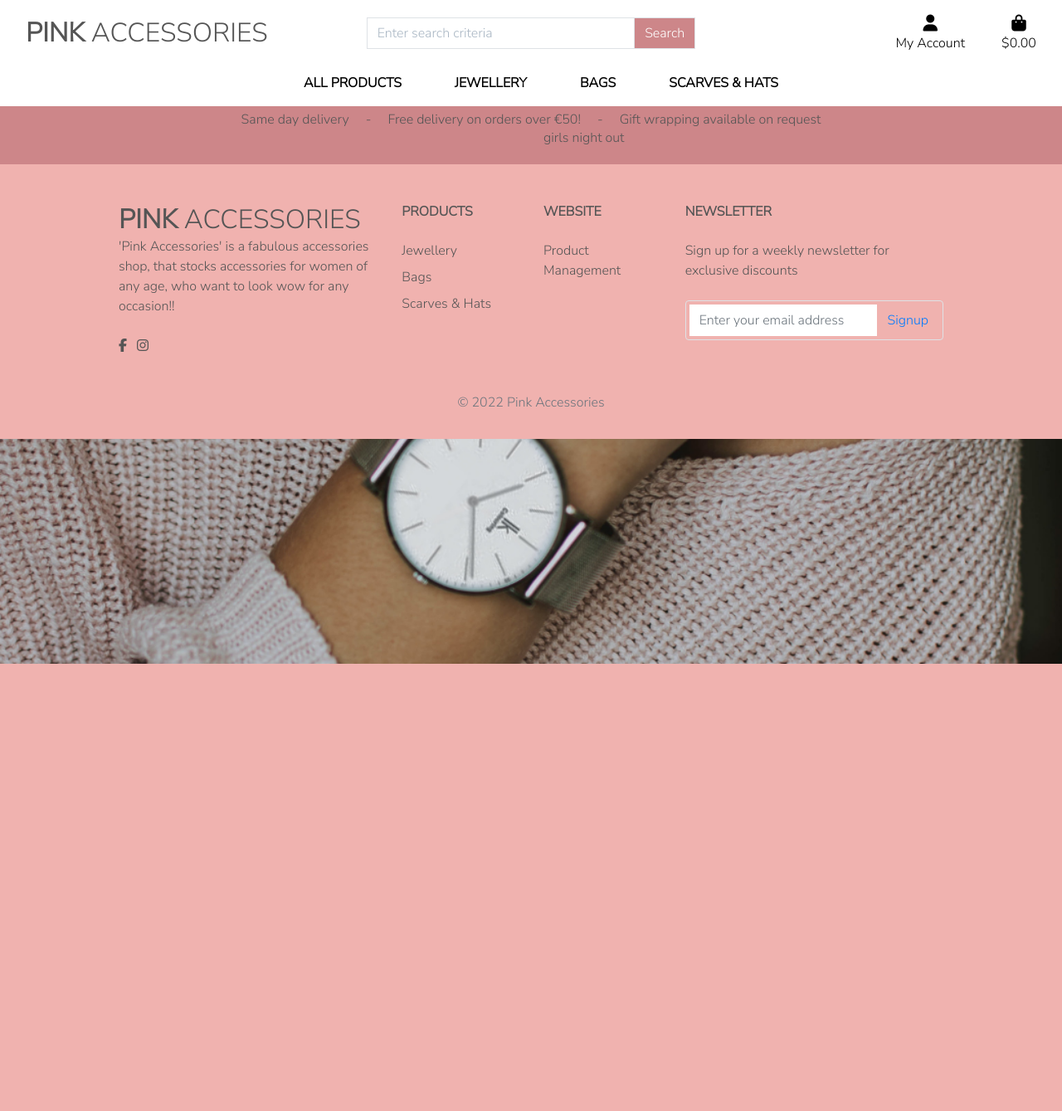
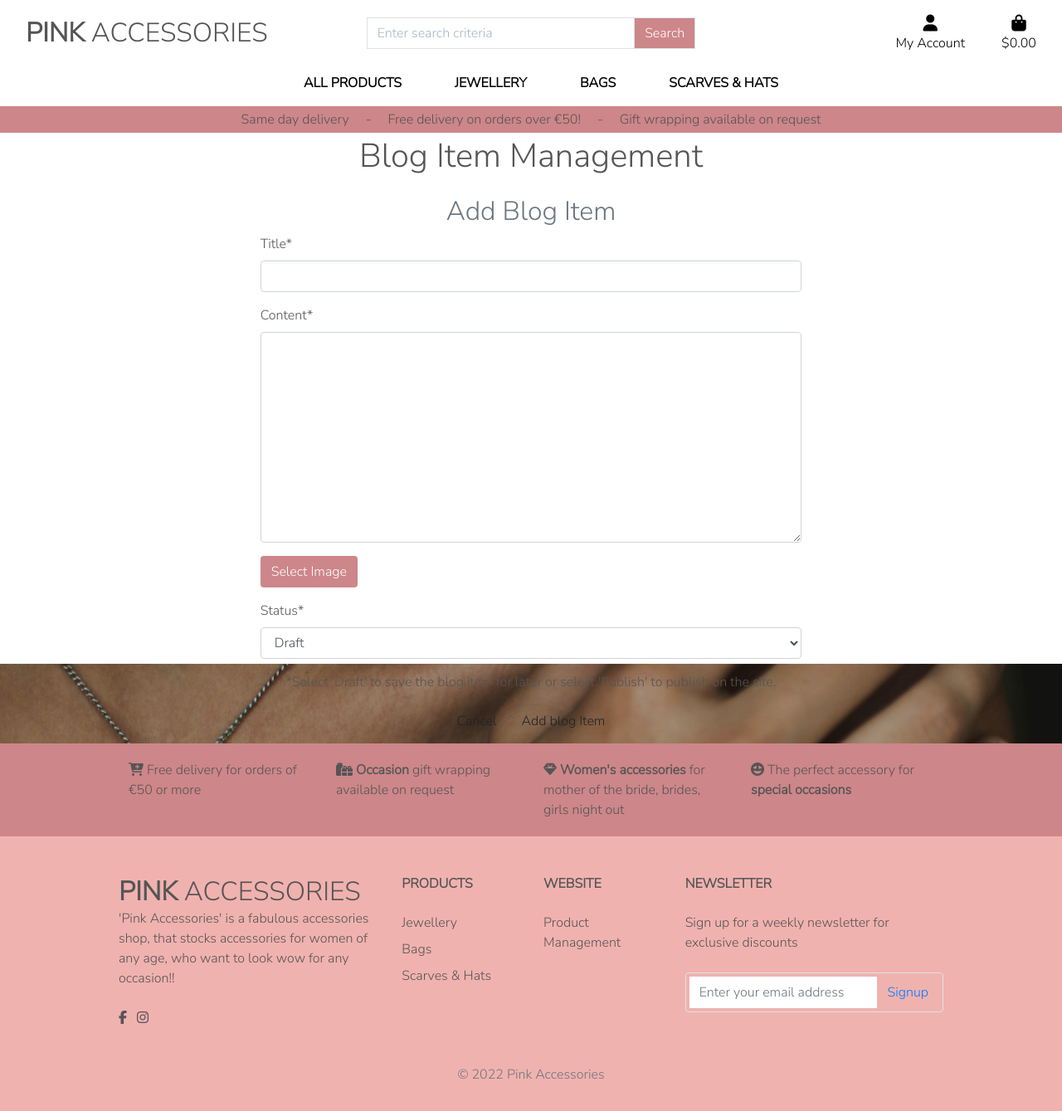
Before and after one commit to Aoibhinn/CI-MS5-PinkAccessories, a Django app: page /blog/add_blog_item/ in a window 1280 px wide. Shown: the whole page at 83% size. Before the commit the page ends 800 px from the top, so only its background shows below. Run offline with Django 3.2, Linux system fonts and the light colour scheme; the visitor is signed in with stand-in values (Sample User, id 1); some libraries are stand-ins or nearby versions.

Commit message:
Create add blog item without link for cancel

```diff
--- a/blog/templates/blog/add_blog_item.html
+++ b/blog/templates/blog/add_blog_item.html
@@ -1,5 +1,51 @@
 {% extends "base.html" %}
 {% load static %}
+{% block extra_title %}Add Blog Item{% endblock %}
+{% block page_header %}
+    <div class="container header-container">
+        <div class="row">
+            <div class="col"></div>
+        </div>
+    </div>
+{% endblock %}
 {% block content %}
-<h2 class="header-font mb-4 pt-4 text-center">Blog Item Management</h2>
+<div class="overlay"></div>
+    <div>
+        <div class="section-holder">
+            <div class="form-holder-lg form-holder-generic">
+                <div class="container">
+                    <div class="row">
+                            <div class="col-12">
+                                <h1 class="header-font mb-4 pt-2 text-center">Blog Item Management</h1>
+                                <h2 class="text-muted text-center">Add Blog Item</h2>
+                            </div>
+                    </div>
+                    <!-- Add New Item -->
+                    <div class="row justify-content-center container-pd">
+                        <div class="col-sm-12 col-lg-8">
+                            <form method="POST" action="{% url 'add_blog_item' %}" class="form mb-2" enctype="multipart/form-data">
+                                {% csrf_token %}
+                                {% for field in post_form %}
+                                {% if field.name != 'image' %}
+                                {{ field | as_crispy_field }}
+                                {% else %}
+                                {{ field }}
+                                {% endif %}
+                                {% endfor %}
+                                <div class="text-center mt-2">
+                                    <p class="mt-0">*Select 'Draft' to save the blog item for later or select 'Publish' to publish on the
+                                        site.</p>
+                                    <a class="btn black-btn" href="{#}">Cancel</a>
+                                    <button class="btn green-btn" type="submit">Add blog Item</button>
+                                </div>
+                            </form>
+                        </div>
+                    </div>
+                </div>
+            </div>
+        </div>
+    </div>
 {% endblock %}
+{% block postloadjs %}
+{{ block.super }}
+{% endblock %}
```
